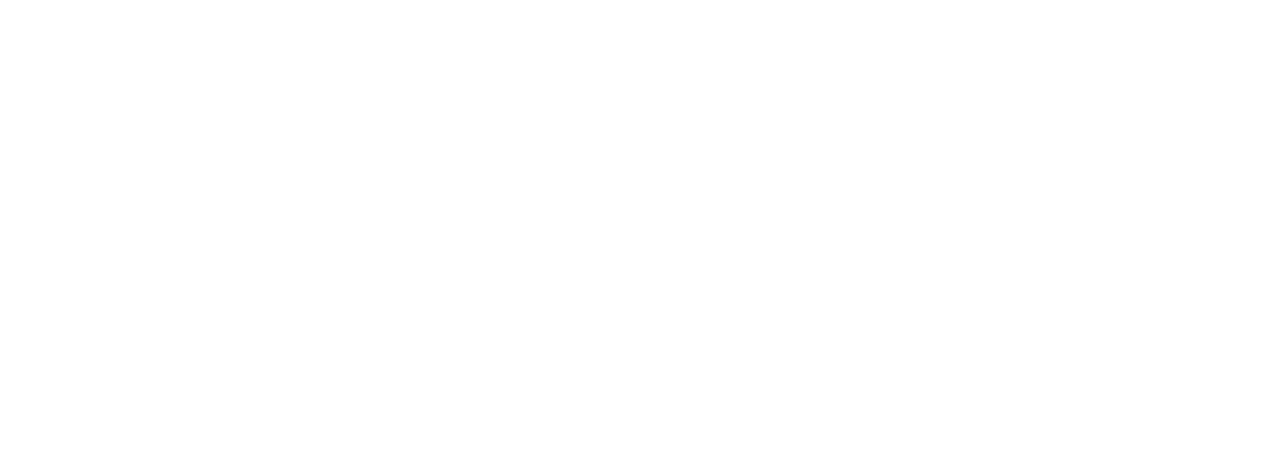
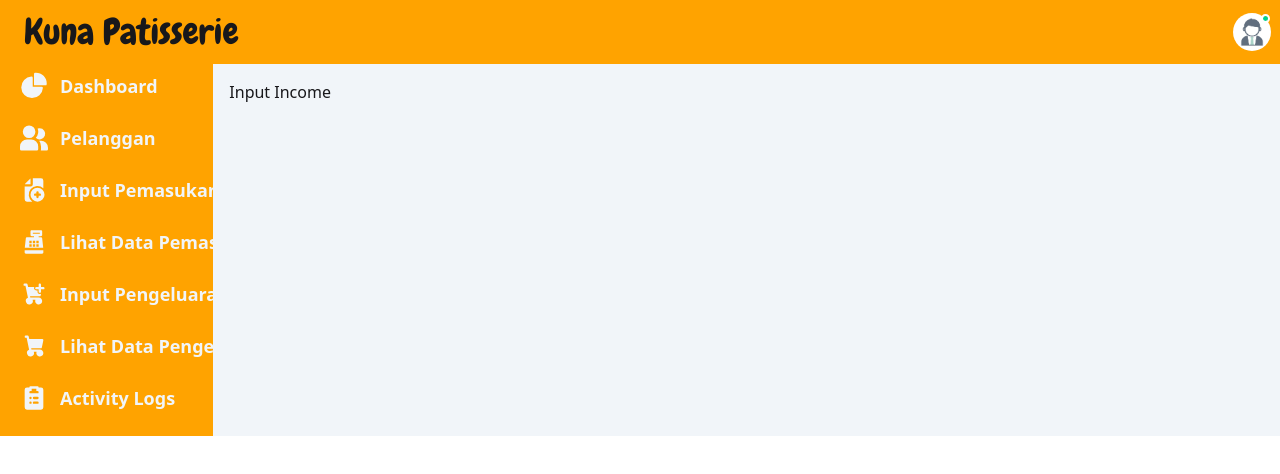
Before and after one commit to daffaMuttaqin/kuna-finance-frontend, a React (Vite) app: page /inputIncome in a window 1280 px wide. Before the commit this address had no page. Shown: the top 474 px of the page. Built offline with nearby package versions, Linux system fonts and the light colour scheme; sample sign-in values are in the browser's storage.

Commit message:
Tambah semua file pages

```diff
--- a/src/App.jsx
+++ b/src/App.jsx
@@ -2,6 +2,7 @@
 import { BrowserRouter, Routes, Route } from "react-router-dom";
 import Login from "./pages/Login";
 import Dashboard from "./pages/Dashboard";
+import InputIncome from "./pages/InputIncome";
 import ProtectedRoutes from "./components/ProtectedRoute";
 import Home from "./pages/Home";
 import Customer from "./pages/Customer";
@@ -48,6 +49,14 @@
               </ProtectedRoutes>
             }
           />
+          <Route
+            path="/inputIncome"
+            element={
+              <ProtectedRoutes>
+                <InputIncome />
+              </ProtectedRoutes>
+            }
+          />
         </Route>
       </Routes>
     </BrowserRouter>
--- a/src/components/Sidebar.jsx
+++ b/src/components/Sidebar.jsx
@@ -123,7 +123,7 @@
                 {/* INPUT INCOME */}
                 <li>
                   <Link
-                    to="#"
+                    to="/inputIncome"
                     className="flex items-center p-2 text-gray-900 rounded-lg hover:bg-[#90a17d]"
                   >
                     <svg
--- /dev/null
+++ b/src/pages/ActivityLogs.jsx
@@ -0,0 +1,11 @@
+import React from "react";
+
+function ActivityLogs() {
+  return (
+    <div>
+      <div>Activity Logs</div>
+    </div>
+  );
+}
+
+export default ActivityLogs;
--- /dev/null
+++ b/src/pages/Expense.jsx
@@ -0,0 +1,11 @@
+import React from "react";
+
+function Expense() {
+  return (
+    <div>
+      <div>Expenses</div>
+    </div>
+  );
+}
+
+export default Expense;
--- /dev/null
+++ b/src/pages/Income.jsx
@@ -0,0 +1,11 @@
+import React from "react";
+
+function Income() {
+  return (
+    <div>
+      <div>Income</div>
+    </div>
+  );
+}
+
+export default Income;
--- /dev/null
+++ b/src/pages/InputExpense.jsx
@@ -0,0 +1,11 @@
+import React from "react";
+
+function InputExpense() {
+  return (
+    <div>
+      <div>Input Expense</div>
+    </div>
+  );
+}
+
+export default InputExpense;
--- /dev/null
+++ b/src/pages/InputIncome.jsx
@@ -0,0 +1,11 @@
+import React from "react";
+
+function InputIncome() {
+  return (
+    <div>
+      <div>Input Income</div>
+    </div>
+  );
+}
+
+export default InputIncome;
```
